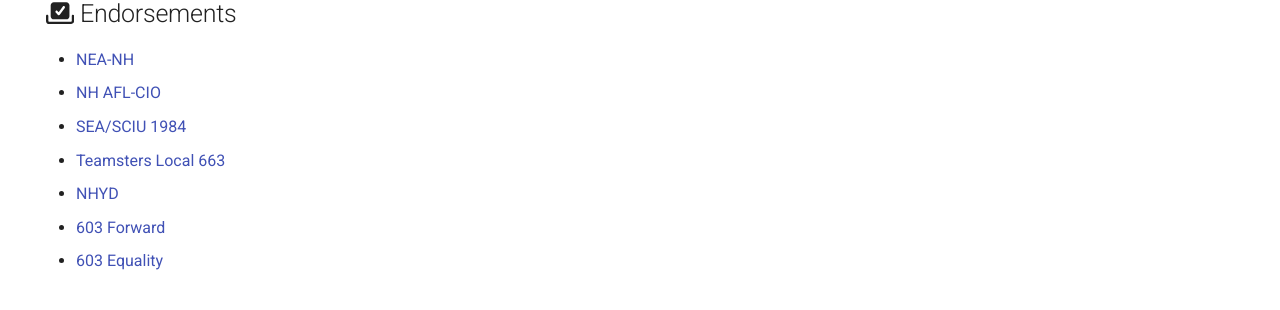
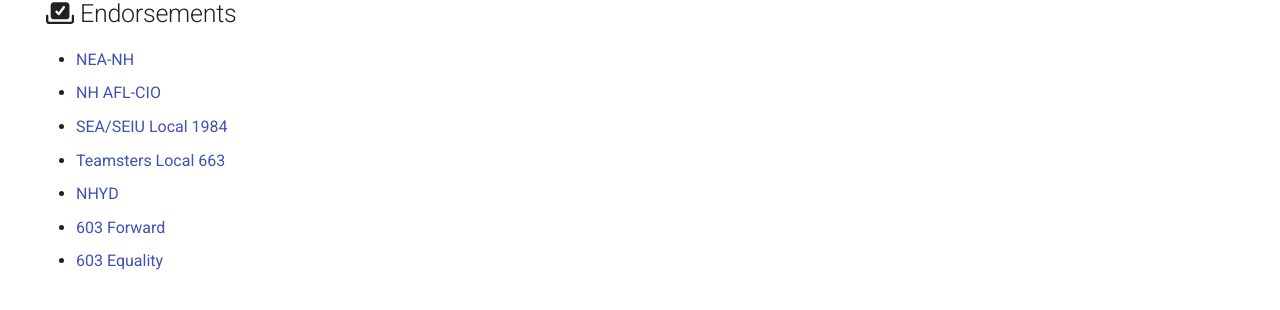
Before and after one commit to christine-seibert/christine-for-nh, an MkDocs documentation site: the page built from docs/endorsements.md, in a window 1280 px wide and 1070 px high. Shown: the part 431-741 px from the top of the window. Built offline with MkDocs 1.6.1 and Material for MkDocs 9.7.7, drawn with Linux system fonts in a browser that asks for light colours; plug-ins that fetch from the network failed and are left out.

Commit message:
fix: typo with seiu 1984

```diff
--- a/docs/endorsements.md
+++ b/docs/endorsements.md
@@ -17,7 +17,7 @@
 
 - [NEA-NH](https://neanh.org/)
 - [NH AFL-CIO](https://nhaflcio.org/2024-new-hampshire-afl-cio-endorsed-candidates/)
-- [SEA/SCIU 1984](https://seiu1984.org/nh-politics-political-endorsements/)
+- [SEA/SEIU Local 1984](https://seiu1984.org/nh-politics-political-endorsements/)
 - [Teamsters Local 663](https://teamsters633.com/political/endorsements/)
 - [NHYD](https://www.nhyd.org/)
 - [603 Forward](https://www.603forward.org/)
```
